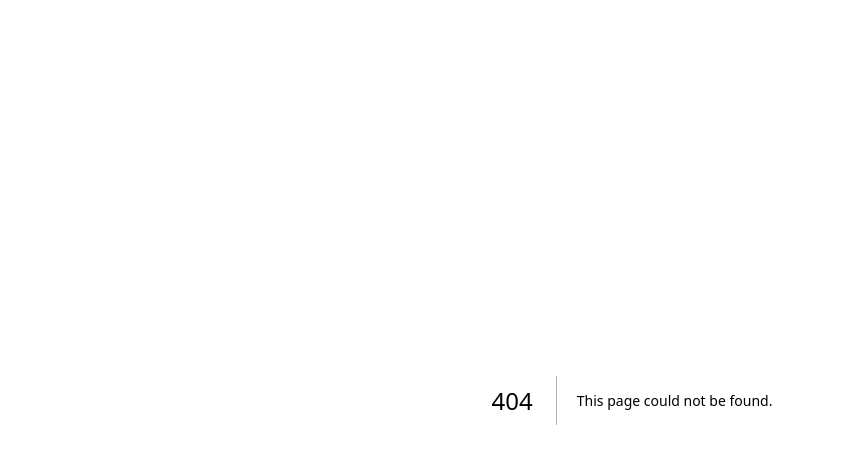
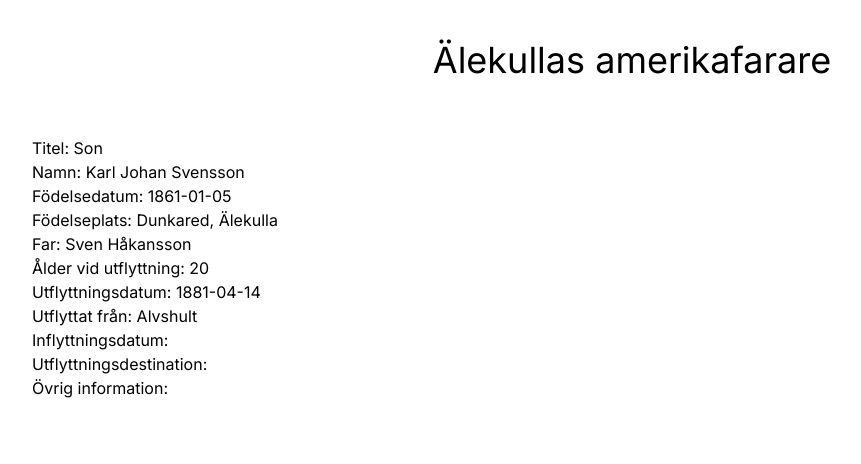
Before and after one commit to Nicklas-Holmqvist/amerikafararna, a Next.js app: page /record/1 in a window 1280 px wide. Before the commit this address had no page. Shown: the top 464 px of the page, without its empty margins (8-869 px from the left). Built offline with nearby package versions, Linux system fonts and the light colour scheme.

Commit message:
feat: created page for record

```diff
--- /dev/null
+++ b/app/components/Header.tsx
@@ -0,0 +1,13 @@
+import React from 'react';
+
+interface HeaderProps {}
+
+const Header: React.FC<HeaderProps> = ({}) => {
+  return (
+    <header>
+      <h1 className="text-center text-4xl pt-10">Älekullas amerikafarare</h1>
+    </header>
+  );
+};
+
+export default Header;
--- a/app/components/Table.tsx
+++ b/app/components/Table.tsx
@@ -1,4 +1,5 @@
 import React from 'react';
+import { headers } from 'next/headers';
 
 import { Data } from '../page';
 
@@ -16,8 +17,10 @@ const titles = [
 ];
 
 const ListItem: React.FC<TableProps> = ({ data }) => {
+  const headersList = headers();
+  const referer = headersList.get('referer');
   return (
-    <table>
+    <table className="min-w-[1200px]">
       <tr>
         {titles.map((title, index) => (
           <th className="text-start px-2 pb-1" key={index}>
@@ -26,7 +29,7 @@ const ListItem: React.FC<TableProps> = ({ data }) => {
         ))}
       </tr>
       {data.person.map((person, index) => (
-        <tr key={index} className=" border">
+        <tr key={index} className="border">
           <td className="px-2 py-2">{person.first_name}</td>
           <td className="px-2 py-2">{person.last_name}</td>
           <td className="px-2 py-2">{person.year_of_birth}</td>
@@ -34,7 +37,7 @@ const ListItem: React.FC<TableProps> = ({ data }) => {
           <td className="px-2 py-2">{person.emigration_from}</td>
           <td className="px-2 py-2">{person.immigration_date}</td>
           <td className="px-6">
-            <a href="" className="text-sm">
+            <a href={`${referer}/record/${person.ID}`} className="text-sm">
               Läs mer
             </a>
           </td>
--- a/app/layout.tsx
+++ b/app/layout.tsx
@@ -1,12 +1,13 @@
-import type { Metadata } from "next";
-import { Inter } from "next/font/google";
-import "./globals.css";
+import type { Metadata } from 'next';
+import { Inter } from 'next/font/google';
+import './globals.css';
+import Header from './components/Header';
 
-const inter = Inter({ subsets: ["latin"] });
+const inter = Inter({ subsets: ['latin'] });
 
 export const metadata: Metadata = {
-  title: "Create Next App",
-  description: "Generated by create next app",
+  title: 'Create Next App',
+  description: 'Generated by create next app',
 };
 
 export default function RootLayout({
@@ -16,7 +17,10 @@ export default function RootLayout({
 }>) {
   return (
     <html lang="en">
-      <body className={inter.className}>{children}</body>
+      <body className={inter.className}>
+        <Header />
+        {children}
+      </body>
     </html>
   );
 }
--- a/app/page.tsx
+++ b/app/page.tsx
@@ -28,8 +28,7 @@ export default async function Home() {
   const data: Data = JSON.parse(file);
 
   return (
-    <main className="flex min-h-screen flex-col items-center justify-between p-24">
-      <h1 className="text-4xl pb-10">Älekullas amerikafarare</h1>
+    <main className="flex min-h-screen flex-col items-center justify-between p-24 pt-8">
       <section>
         <Table data={data} />
       </section>
--- /dev/null
+++ b/app/record/[id]/page.tsx
@@ -0,0 +1,53 @@
+import { promises as fs } from 'fs';
+import { Suspense } from 'react';
+
+import { Data, Person } from '@/app/page';
+
+interface RecordProps {
+  params: { id: string };
+}
+
+async function getRecord(id: string) {
+  const options = {
+    method: 'POST',
+    headers: { 'Content-Type': 'application/json' },
+    body: JSON.stringify({ id }),
+  };
+
+  const file = await fs.readFile(process.cwd() + '/data/data.json', 'utf8');
+
+  const records: Data = JSON.parse(file);
+
+  const filteredRecord = records.person.filter((record) => {
+    return record.ID.toString() === id;
+  });
+
+  if (filteredRecord === null) return null;
+  return filteredRecord[0];
+}
+
+const Record = async ({ params: { id } }: RecordProps) => {
+  const record: Person | null = await getRecord(id);
+
+  return (
+    <main className="max-w-[1200px] m-auto flex flex-col justify-between pt-14">
+      <Suspense fallback={<div></div>}>
+        <p>Titel: {record!.title}</p>
+        <p>
+          Namn: {record!.first_name} {record!.last_name}
+        </p>
+        <p>Födelsedatum: {record!.year_of_birth}</p>
+        <p>Födelseplats: {record!.birth_place}</p>
+        <p>Far: {record!.father}</p>
+        <p>Ålder vid utflyttning: {record!.age_of_emigration}</p>
+        <p>Utflyttningsdatum: {record!.emigration_date}</p>
+        <p>Utflyttat från: {record!.emigration_from}</p>
+        <p>Inflyttningsdatum: {record!.immigration_date}</p>
+        <p>Utflyttningsdestination: {record!.emigration_destination}</p>
+        <p>Övrig information: {record!.other}</p>
+      </Suspense>
+    </main>
+  );
+};
+
+export default Record;
```
